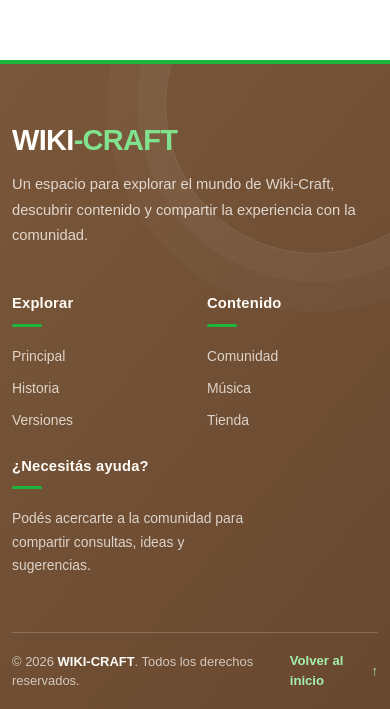
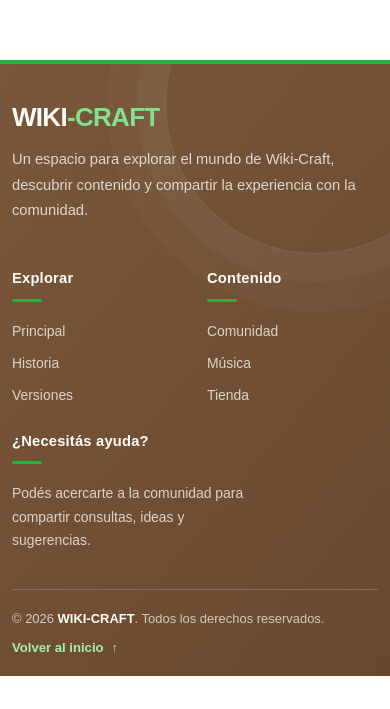
Before and after one commit to Geronimogomez09/ProyectolLasMusumes, a React (Vite) app: page /musica in a window 390 px wide. Shown: the part 4573-5282 px from the top of the page. After the commit the page ends 5249 px from the top, so only its background shows below. Built offline with nearby package versions, Linux system fonts and the light colour scheme.

Commit message:
Agregando responsive basico al footer

```diff
--- a/src/styles/Footer.css
+++ b/src/styles/Footer.css
@@ -160,3 +160,31 @@
     color: #fff;
     transform: translateY(-2px);
 }
+
+
+@media (max-width: 991.98px) {
+    .footer-main {
+        padding-top: 48px;
+        padding-bottom: 38px;
+    }
+}
+
+@media (max-width: 575.98px) {
+    .footer-main {
+        padding-top: 40px;
+        padding-bottom: 32px;
+    }
+
+    .footer-logo {
+        font-size: 26px;
+    }
+
+    .footer-bottom {
+        align-items: flex-start;
+        flex-direction: column;
+        justify-content: center;
+        gap: 9px;
+        padding-top: 19px;
+        padding-bottom: 19px;
+    }
+}
```
